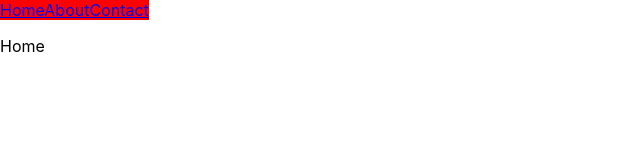
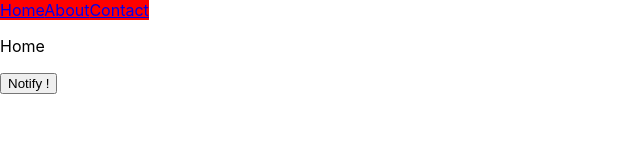
Before and after one commit to kott-cpp/second, a React (Create React App) app: page / in a window 1280 px wide. Shown: the top 162 px of the page, without its empty margins (0-640 px from the left). Built offline with nearby package versions, Linux system fonts and the light colour scheme.

Commit message:
added react-toastify

```diff
--- a/package.json
+++ b/package.json
@@ -7,7 +7,8 @@
     "react-dom": "^16.9.0",
     "react-helmet": "^5.2.1",
     "react-router-dom": "^5.0.1",
-    "react-scripts": "3.1.1"
+    "react-scripts": "3.1.1",
+    "react-toastify": "^5.3.2"
   },
   "scripts": {
     "start": "react-scripts start",
--- a/src/components/Home.js
+++ b/src/components/Home.js
@@ -1,9 +1,20 @@
-import React from "react";
+import React, { Component } from "react";
+import { ToastContainer, toast } from "react-toastify";
+import 'react-toastify/dist/ReactToastify.css';
+
 
 const Home = () => {
+  const notify = () => toast("Wow so easy!");
+
   return (
     <div>
-      <p>Home</p>
+      <div>
+        <p>Home</p>
+      </div>
+      <div>
+        <button onClick={notify}>Notify !</button>
+        <ToastContainer/>
+      </div>
     </div>
   );
 };
```
Also changed, not shown: src/components/Navigation.js (+11 -5 lines), 1 other file (tests, documents, lock files or other folders).
